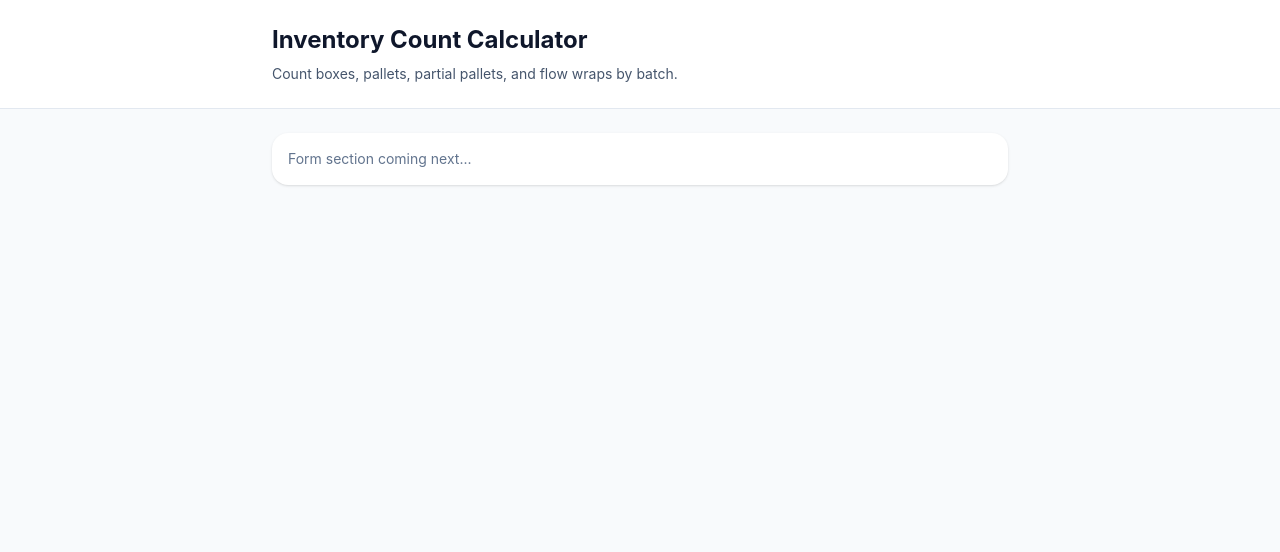
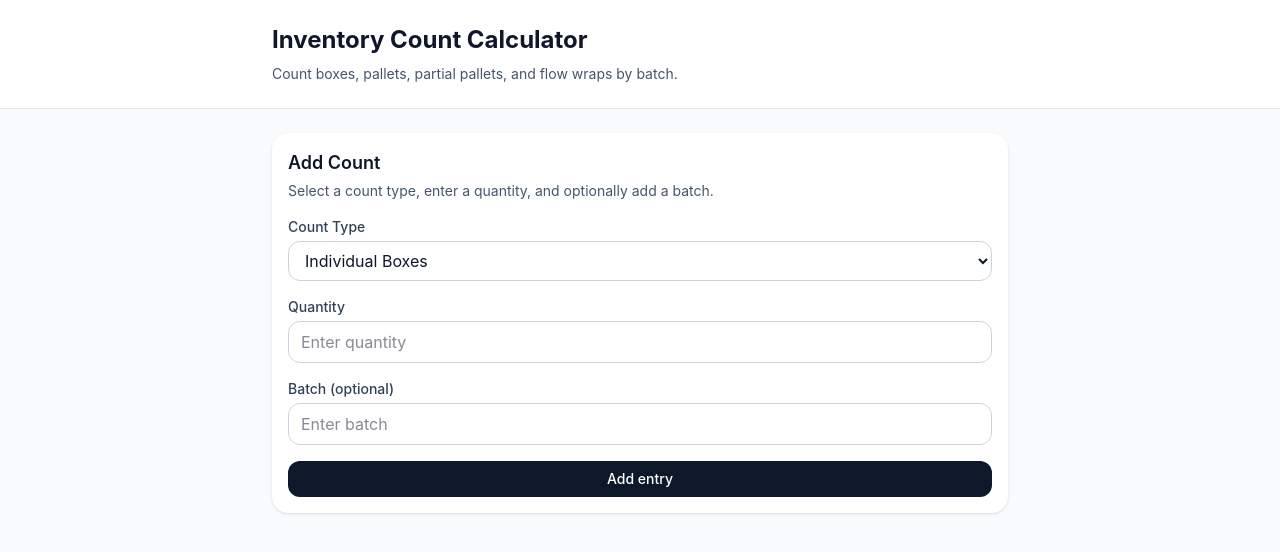
Before and after one commit to luis29dev/material-counter, a React (Vite) app: page / in a window 1280 px wide. Shown: the top 552 px of the page. Built offline with nearby package versions, Linux system fonts and the light colour scheme.

Commit message:
feat: add count form and save the data

```diff
--- a/src/App.jsx
+++ b/src/App.jsx
@@ -1,12 +1,20 @@
+import { useState } from "react";
+import CountForm from "./components/CountForm";
 import Header from "./components/Header";
 
 export default function App() {
+  const [entries, setEntries] = useState([]);
+
+  function handleAddEntry(newEntry) {
+    setEntries((currentEntries) => [...currentEntries, newEntry]);
+    console.log("New entry added:", newEntry);
+  }
   return (
     <div className="min-h-screen bg-slate-50">
       <Header />
       <main className="mx-auto max-w-3xl px-4 py-6">
         <section className="rounded-2xl bg-white p-4 shadow-sm">
-          <p className="text-sm text-slate-500">Form section coming next...</p>
+          <CountForm onAddEntry={handleAddEntry} />
         </section>
       </main>
     </div>
--- a/src/components/CountForm.jsx
+++ b/src/components/CountForm.jsx
@@ -0,0 +1,113 @@
+import { useState } from "react";
+
+const COUNT_TYPES = [
+  { value: "individual_boxes", label: "Individual Boxes" },
+  { value: "pallets", label: "Pallets" },
+  { value: "partial_pallets", label: "Partial Pallets" },
+  { value: "flow_wrap_rolls", label: "Flow Wrap Rolls" },
+  { value: "flow_wrap_ft", label: "Flow Wraps Ft" },
+  { value: "flow_wrap_pallet", label: "Flow Wrap Pallets" },
+];
+
+function CountForm({ onAddEntry }) {
+  const [selectedType, setSelectedType] = useState("individual_boxes");
+  const [quantity, setQuantity] = useState("");
+  const [batch, setBatch] = useState("");
+
+  function handleSubmit(e) {
+    e.preventDefault();
+
+    const trimmedBatch = batch.trim();
+    const parsedQuantity = Number(quantity);
+
+    if (!quantity || parsedQuantity <= 0) return;
+
+    const newEntry = {
+      id: crypto.randomUUID(),
+      type: selectedType,
+      quantity: parsedQuantity,
+      batch: trimmedBatch,
+    };
+
+    onAddEntry(newEntry);
+
+    setQuantity("");
+    setBatch("");
+  }
+  return (
+    <div>
+      <section>
+        <h2 className="text-lg font-semibold text-slate-900">Add Count</h2>
+        <p className="mt-1 text-sm text-slate-600">
+          Select a count type, enter a quantity, and optionally add a batch.
+        </p>
+        <form className="mt-4 space-y-4" onSubmit={handleSubmit}>
+          <div>
+            <label
+              htmlFor="countType"
+              className="mb-1 block text-sm font-medium text-slate-700"
+            >
+              Count Type
+            </label>
+            <select
+              id="countType"
+              value={selectedType}
+              onChange={(e) => setSelectedType(e.target.value)}
+              className="w-full rounded-xl border border-slate-300 bg-white px-3 py-2 text-slate-900 outline-none ring-0 focus:border-slate-400"
+            >
+              {COUNT_TYPES.map((type) => (
+                <option key={type.value} value={type.value}>
+                  {type.label}
+                </option>
+              ))}
+            </select>
+          </div>
+          <div>
+            <label
+              htmlFor="quantity"
+              className="mb-1 block text-sm font-medium text-slate-700"
+            >
+              Quantity
+            </label>
+            <input
+              id="quantity"
+              type="number"
+              min="0"
+              step="any"
+              value={quantity}
+              onChange={(e) => setQuantity(e.target.value)}
+              placeholder="Enter quantity"
+              className="w-full rounded-xl border border-slate-300 px-3 py-2 text-slate-900 outline-none focus:border-slate-400"
+            />
+          </div>
+
+          <div>
+            <label
+              htmlFor="batch"
+              className="mb-1 block text-sm font-medium text-slate-700"
+            >
+              Batch (optional)
+            </label>
+            <input
+              id="batch"
+              type="text"
+              value={batch}
+              onChange={(e) => setBatch(e.target.value)}
+              placeholder="Enter batch"
+              className="w-full rounded-xl border border-slate-300 px-3 py-2 text-slate-900 outline-none focus:border-slate-400"
+            />
+          </div>
+
+          <button
+            type="submit"
+            className="w-full rounded-xl bg-slate-900 px-4 py-2 text-sm font-medium text-white transition hover:bg-slate-800"
+          >
+            Add entry
+          </button>
+        </form>
+      </section>
+    </div>
+  );
+}
+
+export default CountForm;
```
